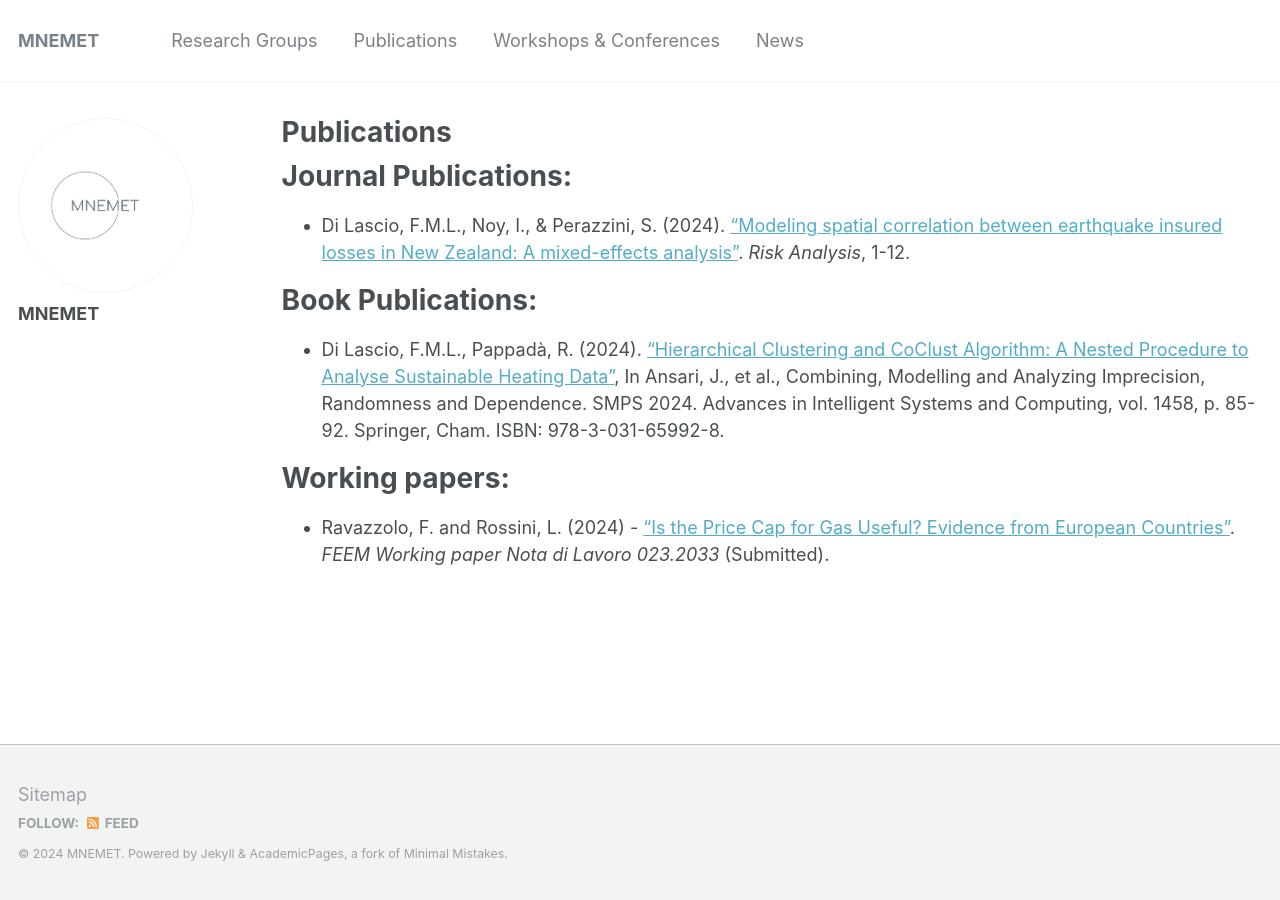
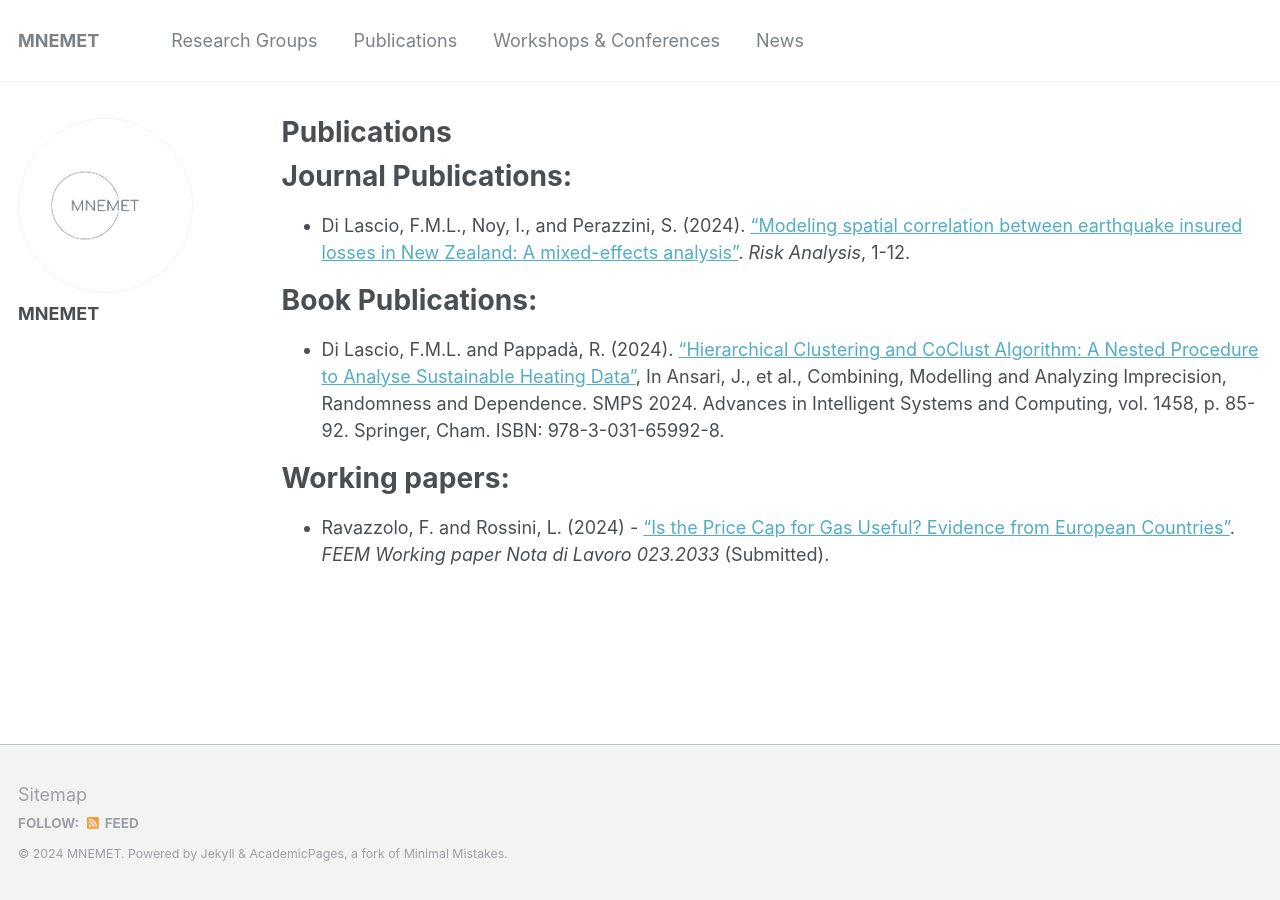
Before and after one commit to rossiniluca/Mnemet, a Jekyll site: the page built from _pages/publications.md, in a window 1280 px wide. Built offline with Jekyll 4.4.1, drawn with Linux system fonts in a browser that asks for light colours.

Commit message:
Update publications.md

```diff
--- a/_pages/publications.md
+++ b/_pages/publications.md
@@ -7,12 +7,12 @@ author_profile: true
 
 Journal Publications:
 ======
-* Di Lascio, F.M.L., Noy, I., & Perazzini, S. (2024). ["Modeling spatial correlation between earthquake insured losses in New Zealand: A mixed-effects analysis"](https://onlinelibrary.wiley.com/doi/10.1111/risa.16638?af=R). _Risk Analysis_, 1-12.
+* Di Lascio, F.M.L., Noy, I., and Perazzini, S. (2024). ["Modeling spatial correlation between earthquake insured losses in New Zealand: A mixed-effects analysis"](https://onlinelibrary.wiley.com/doi/10.1111/risa.16638?af=R). _Risk Analysis_, 1-12.
 
 
 Book Publications:
 ======
-* Di Lascio, F.M.L., Pappadà, R. (2024). [“Hierarchical Clustering and CoClust Algorithm: A Nested Procedure to Analyse Sustainable Heating Data”](https://link.springer.com/chapter/10.1007/978-3-031-65993-5_10=), In Ansari, J., et al., Combining, Modelling and Analyzing Imprecision, Randomness and Dependence. SMPS 2024. Advances in Intelligent Systems and Computing, vol. 1458, p. 85-92. Springer, Cham. ISBN: 978-3-031-65992-8.
+* Di Lascio, F.M.L. and Pappadà, R. (2024). [“Hierarchical Clustering and CoClust Algorithm: A Nested Procedure to Analyse Sustainable Heating Data”](https://link.springer.com/chapter/10.1007/978-3-031-65993-5_10=), In Ansari, J., et al., Combining, Modelling and Analyzing Imprecision, Randomness and Dependence. SMPS 2024. Advances in Intelligent Systems and Computing, vol. 1458, p. 85-92. Springer, Cham. ISBN: 978-3-031-65992-8.
 
 Working papers:
 ======
```
